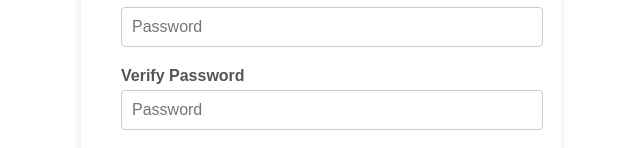
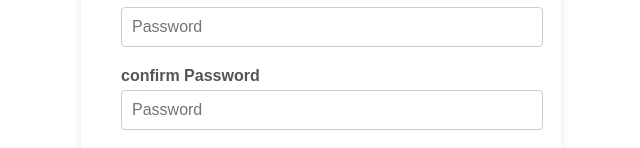
Before and after one commit to festus-sulumeti/HisiaTambulizifrontend, a React (Vite) app: page /Signup in a window 1280 px wide. Shown: the part 297-445 px from the top of the page, without its empty margins (344-984 px from the left). Built offline with nearby package versions, Linux system fonts and the light colour scheme.

Commit message:
The project files

```diff
--- a/src/components/pages/Signup.jsx
+++ b/src/components/pages/Signup.jsx
@@ -70,7 +70,7 @@ const Signup = () => {
             />
           </div>
           <div className="form-group">
-            <label htmlFor="password">Verify Password</label>
+            <label htmlFor="password">confirm Password</label>
             <input
               type="verifypassword"
               name="verifypassword"
```
